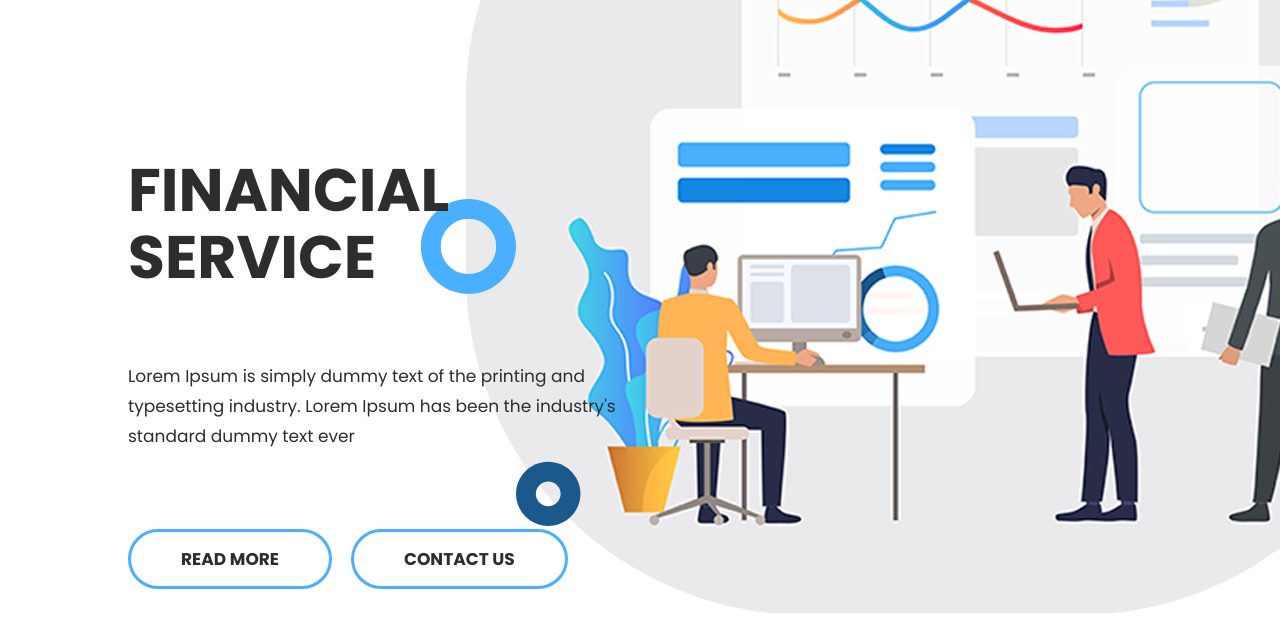
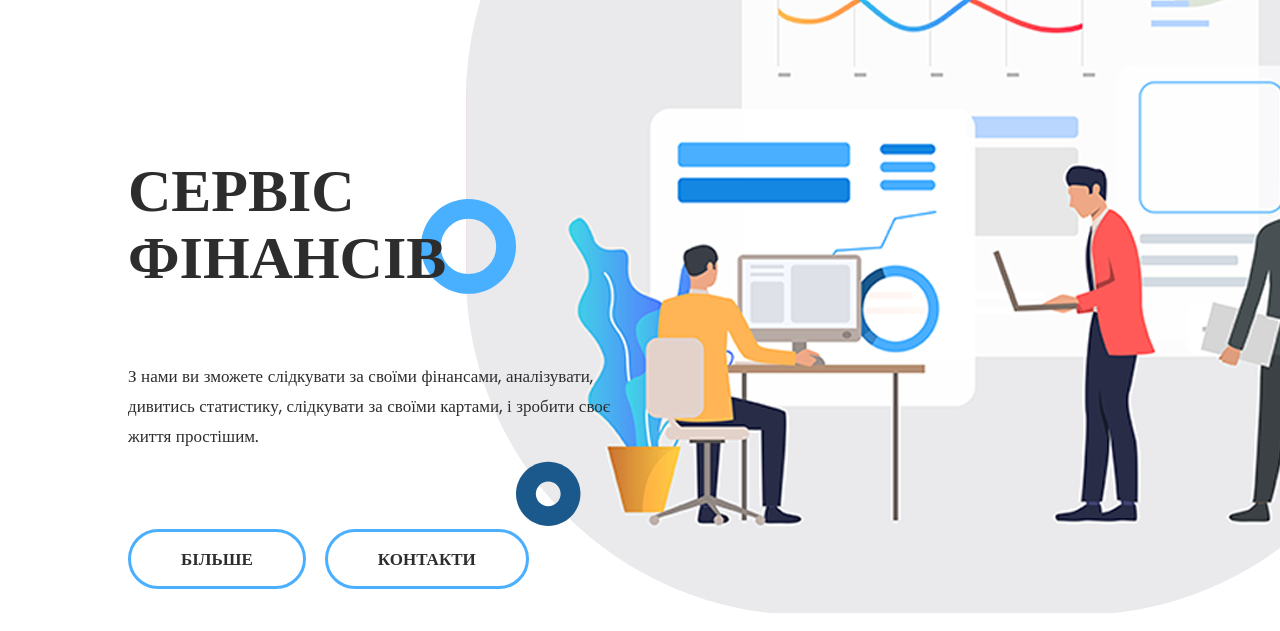
Before and after one commit to DYevheniia/finacial, a plain HTML site: page index.html in a window 1280 px wide. Shown: the part 169-800 px from the top of the page. Drawn offline with Linux system fonts and the light colour scheme.

Commit message:
Змінив заговолок, та 2 конпки

```diff
--- a/index.html
+++ b/index.html
@@ -1,5 +1,5 @@
 <!DOCTYPE html>
-<html lang="en">
+<html lang="uk">
 
 <head>
     <meta charset="UTF-8">
@@ -37,12 +37,13 @@
         <div class="header-content-wrap">
             <div class="wrapper">
                 <div class="header-content">
-                    <h1>financial Service</h1>
-                    <p>Lorem Ipsum is simply dummy text of the printing and typesetting industry. Lorem Ipsum has been
-                        the industry's standard dummy text ever </p>
+                    <h1>сервіс фінансів</h1>
+                    <p>З нами ви зможете слідкувати за своїми фінансами, аналізувати, дивитись статистику, слідкувати за
+                        своїми картами, і зробити своє життя простішим.
+                    </p>
                     <div class="header-button">
-                        <a href="#">Read More</a>
-                        <a href="#">contact us</a>
+                        <a href="#">Більше</a>
+                        <a href="#">Контакти</a>
                     </div>
                 </div>
             </div>
```
